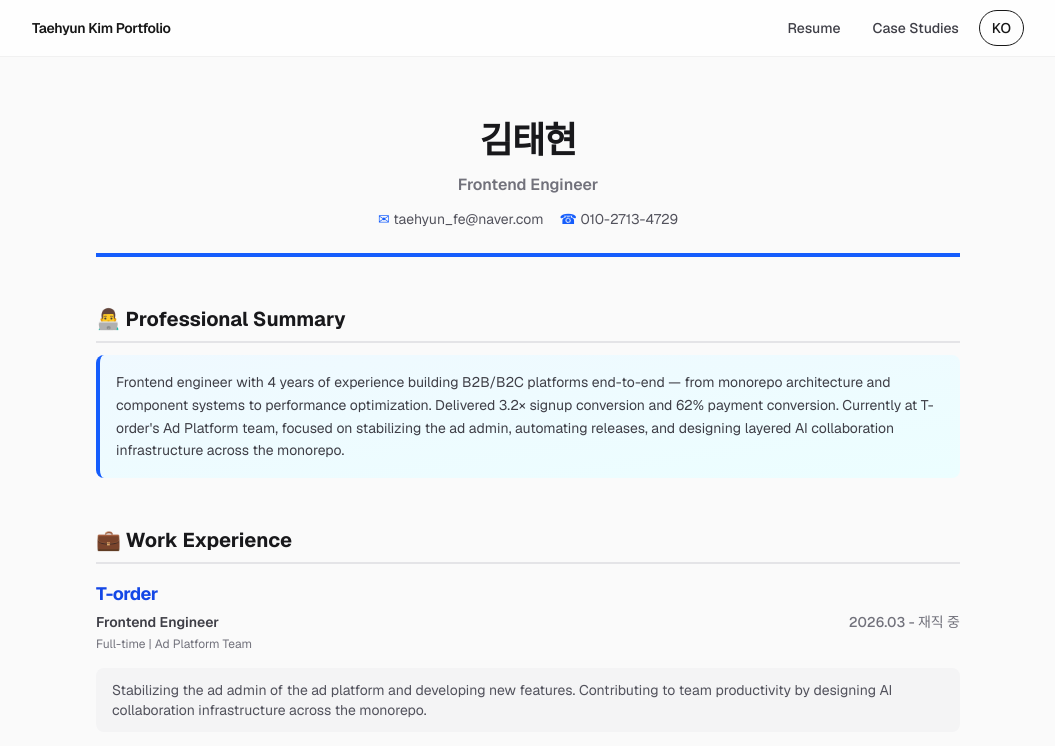
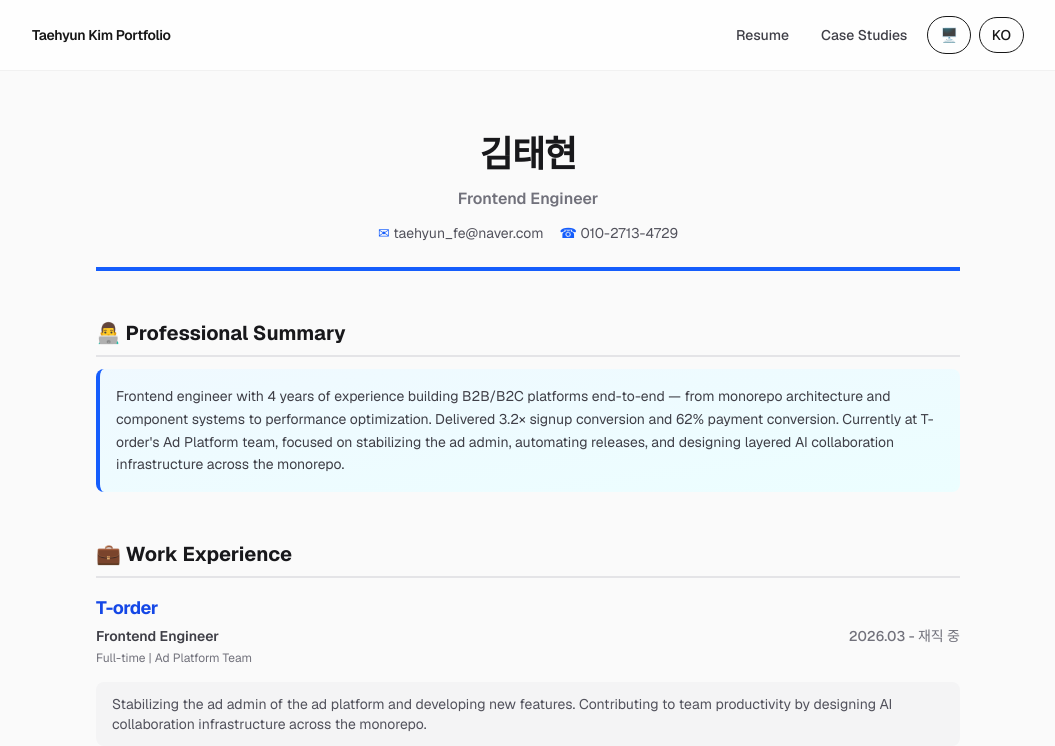
Before and after one commit to qlemql/portfolio, a Next.js app: page /en/resume in a window 1280 px wide. Shown: the top 746 px of the page, without its empty margins (112-1167 px from the left). Built offline with nearby package versions, Linux system fonts and the light colour scheme; no server answers.

Commit message:
feat: 다크모드 토글 추가 (system/light/dark 3-state, no-flash)

```diff
--- a/src/app/globals.css
+++ b/src/app/globals.css
@@ -1,8 +1,15 @@
 @import "tailwindcss";
+
+@custom-variant dark (&:where(.dark, .dark *));
 
 :root {
   --background: #ffffff;
   --foreground: #171717;
+}
+
+:root.dark {
+  --background: #0a0a0a;
+  --foreground: #ededed;
 }
 
 @theme inline {
@@ -12,13 +19,6 @@
   --font-mono: var(--font-geist-mono);
 }
 
-@media (prefers-color-scheme: dark) {
-  :root {
-    --background: #0a0a0a;
-    --foreground: #ededed;
-  }
-}
-
 body {
   background: var(--background);
   color: var(--foreground);
--- a/src/app/layout.tsx
+++ b/src/app/layout.tsx
@@ -40,6 +40,8 @@ export const metadata: Metadata = {
   },
 };
 
+const NO_FLASH_THEME_SCRIPT = `(function(){try{var s=localStorage.getItem('theme');var d=s==='dark'||(!s&&window.matchMedia('(prefers-color-scheme: dark)').matches);if(d)document.documentElement.classList.add('dark');}catch(e){}})();`;
+
 export default async function RootLayout({
   children,
 }: Readonly<{
@@ -47,6 +49,9 @@ export default async function RootLayout({
 }>) {
   return (
     <html suppressHydrationWarning>
+      <head>
+        <script dangerouslySetInnerHTML={{ __html: NO_FLASH_THEME_SCRIPT }} />
+      </head>
       <body className={`${geistSans.variable} ${geistMono.variable} antialiased`}>
         {children}
       </body>
--- a/src/components/Header.tsx
+++ b/src/components/Header.tsx
@@ -4,6 +4,7 @@ import Link from "next/link";
 import { useEffect, useState } from "react";
 import { useLocale, useTranslations } from "next-intl";
 import { usePathname } from "next/navigation";
+import ThemeToggle from "@/components/ThemeToggle";
 
 export default function Header() {
   const [isScrolled, setIsScrolled] = useState(false);
@@ -52,6 +53,9 @@ export default function Header() {
             </Link>
           </li>
           <li>
+            <ThemeToggle locale={locale === "ko" || locale === "en" ? locale : "ko"} />
+          </li>
+          <li>
             <Link
               href={switchHref}
               className="rounded-full border px-3 py-2 text-sm font-medium transition hover:-translate-y-0.5 hover:shadow-md dark:border-white/20"
--- /dev/null
+++ b/src/components/ThemeToggle.tsx
@@ -0,0 +1,86 @@
+'use client';
+
+import { useEffect, useState } from 'react';
+
+type Theme = 'system' | 'light' | 'dark';
+
+const STORAGE_KEY = 'theme';
+const NEXT: Record<Theme, Theme> = {
+  system: 'light',
+  light: 'dark',
+  dark: 'system',
+};
+const ICON: Record<Theme, string> = {
+  system: '🖥️',
+  light: '☀️',
+  dark: '🌙',
+};
+const LABEL_KO: Record<Theme, string> = {
+  system: '시스템',
+  light: '라이트',
+  dark: '다크',
+};
+const LABEL_EN: Record<Theme, string> = {
+  system: 'System',
+  light: 'Light',
+  dark: 'Dark',
+};
+
+function applyTheme(theme: Theme) {
+  const isDark =
+    theme === 'dark' ||
+    (theme === 'system' && window.matchMedia('(prefers-color-scheme: dark)').matches);
+  document.documentElement.classList.toggle('dark', isDark);
+}
+
+type Props = { locale: 'ko' | 'en' };
+
+export default function ThemeToggle({ locale }: Props) {
+  const [theme, setTheme] = useState<Theme>('system');
+  const [mounted, setMounted] = useState(false);
+
+  useEffect(() => {
+    const stored = localStorage.getItem(STORAGE_KEY) as Theme | null;
+    setTheme(stored ?? 'system');
+    setMounted(true);
+  }, []);
+
+  useEffect(() => {
+    if (!mounted) return;
+    applyTheme(theme);
+    if (theme !== 'system') return;
+
+    const mq = window.matchMedia('(prefers-color-scheme: dark)');
+    const handler = () => applyTheme('system');
+    mq.addEventListener('change', handler);
+    return () => mq.removeEventListener('change', handler);
+  }, [theme, mounted]);
+
+  const handleClick = () => {
+    const next = NEXT[theme];
+    setTheme(next);
+    if (next === 'system') {
+      localStorage.removeItem(STORAGE_KEY);
+    } else {
+      localStorage.setItem(STORAGE_KEY, next);
+    }
+  };
+
+  const labels = locale === 'ko' ? LABEL_KO : LABEL_EN;
+
+  if (!mounted) {
+    return <div className="h-9 w-9" aria-hidden="true" />;
+  }
+
+  return (
+    <button
+      type="button"
+      onClick={handleClick}
+      className="rounded-full border px-3 py-2 text-sm transition hover:-translate-y-0.5 hover:shadow-md dark:border-white/20"
+      aria-label={`Theme: ${labels[theme]}`}
+      title={labels[theme]}
+    >
+      <span aria-hidden="true">{ICON[theme]}</span>
+    </button>
+  );
+}
```
